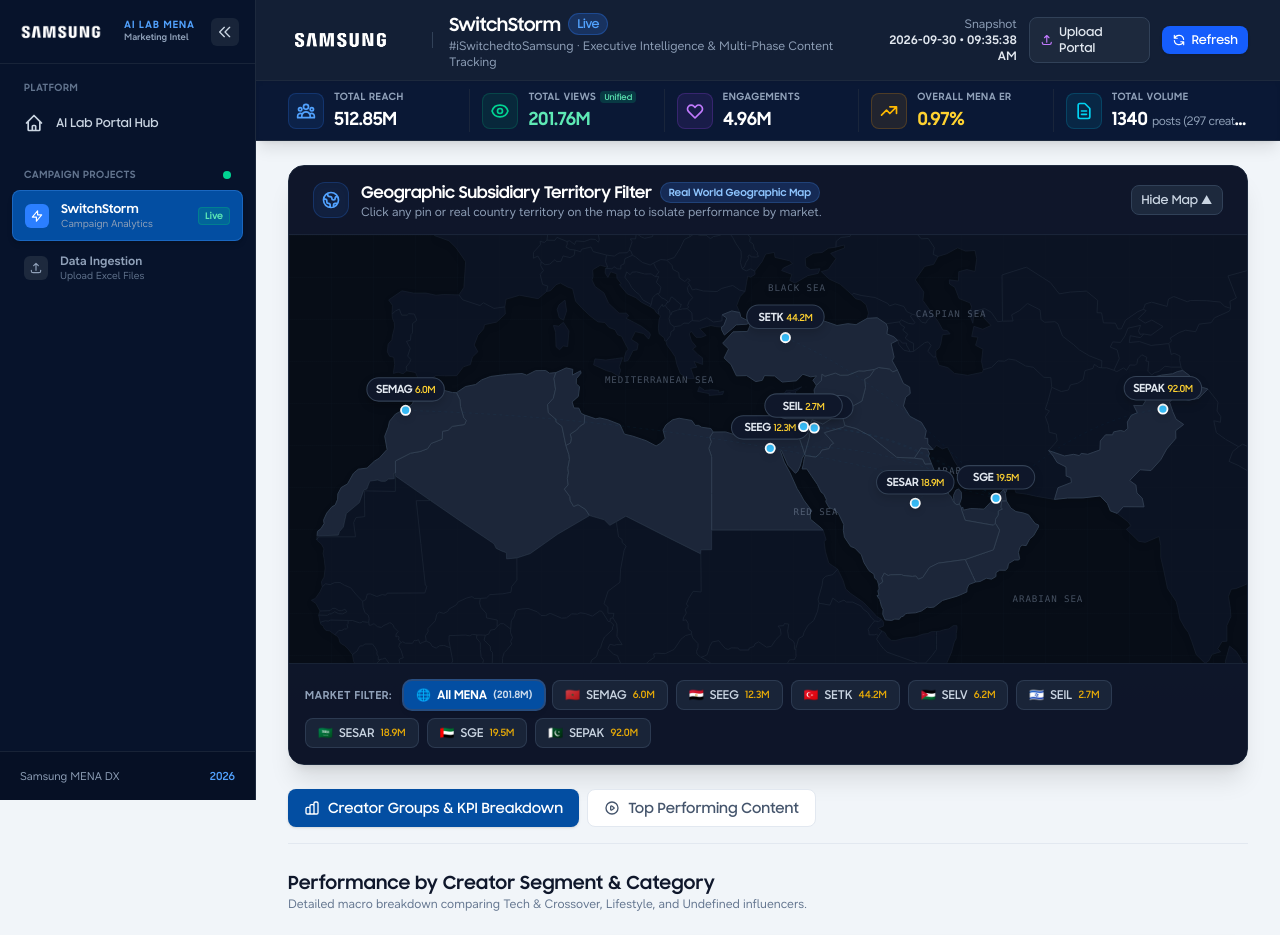
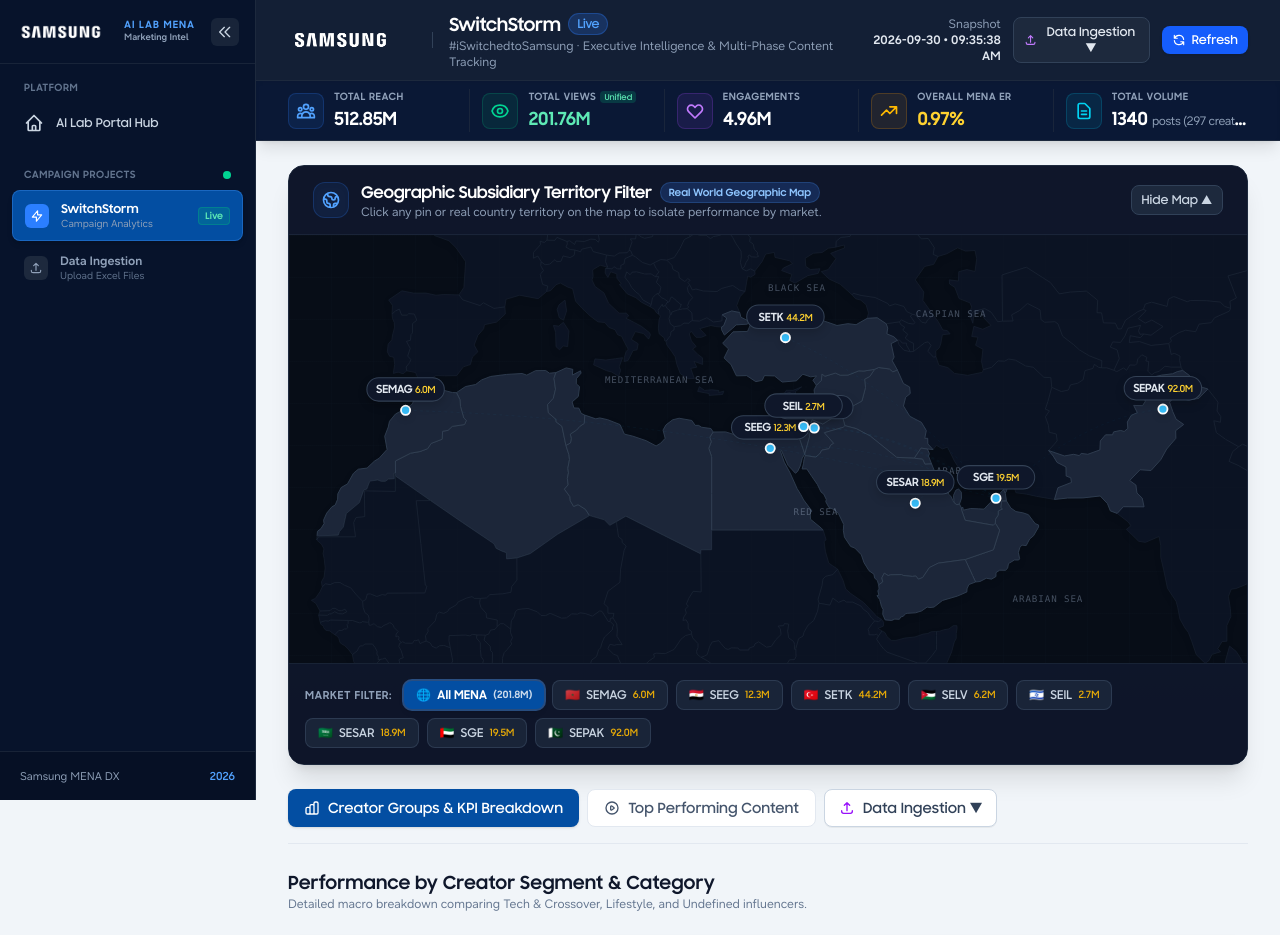
Before and after one commit to ai-lab-mena/mena-ai-lab-switchstorm, a Next.js app: page /switchstorm in a window 1280 px wide. Shown: the top 935 px of the page. Built offline with nearby package versions, Linux system fonts and the light colour scheme.

Commit message:
Add collapse button on SwitchStorm tab to toggle Data Ingestion panel inline

```diff
--- a/src/app/switchstorm/page.tsx
+++ b/src/app/switchstorm/page.tsx
@@ -4,6 +4,7 @@
 import Image from "next/image";
 import Link from "next/link";
 import SubsidiaryMap from "./SubsidiaryMap";
+import DataIngestionPanel from "./DataIngestionPanel";
 
 interface GroupKPI {
   Category: string;
@@ -59,6 +60,7 @@
   const [selectedPlatform, setSelectedPlatform] = useState<string>("All");
   const [selectedSubsidiary, setSelectedSubsidiary] = useState<string>("All");
   const [activeTab, setActiveTab] = useState<"groups" | "videos">("groups");
+  const [showIngestion, setShowIngestion] = useState<boolean>(false);
   const [viewMode, setViewMode] = useState<"top10" | "all">("top10");
   const [searchQuery, setSearchQuery] = useState<string>("");
   const [visibleCount, setVisibleCount] = useState<number>(24);
@@ -450,16 +452,20 @@
                 {data?.run_date || "Live"} • {lastRefreshed || "Synced"}
               </p>
             </div>
-            <Link
-              href="/switchstorm/upload"
-              className="flex items-center gap-1 sm:gap-1.5 rounded-lg bg-slate-800 hover:bg-slate-700 px-2.5 py-1.5 text-[11px] sm:text-xs font-semibold text-slate-200 hover:text-white border border-slate-700 transition-all shadow-xs"
-              title="Open SwitchStorm Data Ingestion Sub-Page"
+            <button
+              onClick={() => setShowIngestion(!showIngestion)}
+              className={`flex items-center gap-1 sm:gap-1.5 rounded-lg px-2.5 py-1.5 text-[11px] sm:text-xs font-semibold transition-all shadow-xs cursor-pointer ${
+                showIngestion
+                  ? "bg-purple-600 text-white shadow-purple-500/20"
+                  : "bg-slate-800 hover:bg-slate-700 text-slate-200 hover:text-white border border-slate-700"
+              }`}
+              title={showIngestion ? "Hide Data Ingestion Panel" : "Show Data Ingestion Panel"}
             >
               <svg className="h-3 w-3 sm:h-3.5 sm:w-3.5 text-purple-400" fill="none" viewBox="0 0 24 24" stroke="currentColor">
                 <path strokeLinecap="round" strokeLinejoin="round" strokeWidth={2} d="M4 16v1a3 3 0 003 3h10a3 3 0 003-3v-1m-4-8l-4-4m0 0L8 8m4-4v12" />
               </svg>
-              <span>Upload Portal</span>
-            </Link>
+              <span>{showIngestion ? "Hide Ingestion ▲" : "Data Ingestion ▼"}</span>
+            </button>
             <button
               onClick={fetchData}
               disabled={loading}
@@ -629,6 +635,22 @@
               </svg>
               Top Performing Content
             </button>
+
+            {/* Small Collapse Button to Show / Hide Data Ingestion */}
+            <button
+              onClick={() => setShowIngestion(!showIngestion)}
+              className={`flex items-center gap-1.5 sm:gap-2 rounded-lg px-3 sm:px-3.5 py-2 text-xs sm:text-sm font-semibold transition-all border cursor-pointer ${
+                showIngestion
+                  ? "bg-purple-600 text-white border-purple-500 shadow-md shadow-purple-500/20"
+                  : "bg-white text-slate-700 hover:bg-slate-100 hover:text-slate-900 border-slate-300 shadow-2xs"
+              }`}
+              title={showIngestion ? "Hide Data Ingestion Panel" : "Show Data Ingestion Panel"}
+            >
+              <svg className={`h-4 w-4 ${showIngestion ? "text-white" : "text-purple-600"}`} fill="none" viewBox="0 0 24 24" stroke="currentColor">
+                <path strokeLinecap="round" strokeLinejoin="round" strokeWidth={2} d="M4 16v1a3 3 0 003 3h10a3 3 0 003-3v-1m-4-8l-4-4m0 0L8 8m4-4v12" />
+              </svg>
+              <span>{showIngestion ? "Hide Ingestion ▲" : "Data Ingestion ▼"}</span>
+            </button>
           </div>
 
           {activeTab === "videos" && (
@@ -692,6 +714,13 @@
             </div>
           )}
         </div>
+
+        {/* COLLAPSIBLE DATA INGESTION PANEL (EXPANDS ON TOGGLE) */}
+        {showIngestion && (
+          <div className="mb-6 animate-fadeIn">
+            <DataIngestionPanel />
+          </div>
+        )}
 
         {/* TAB 1: TOP PERFORMING CONTENT */}
         {activeTab === "videos" && (
```
